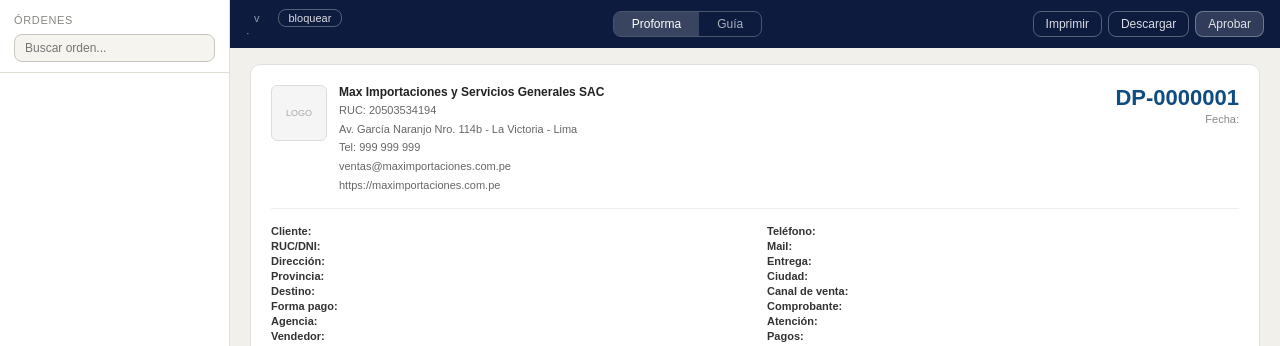
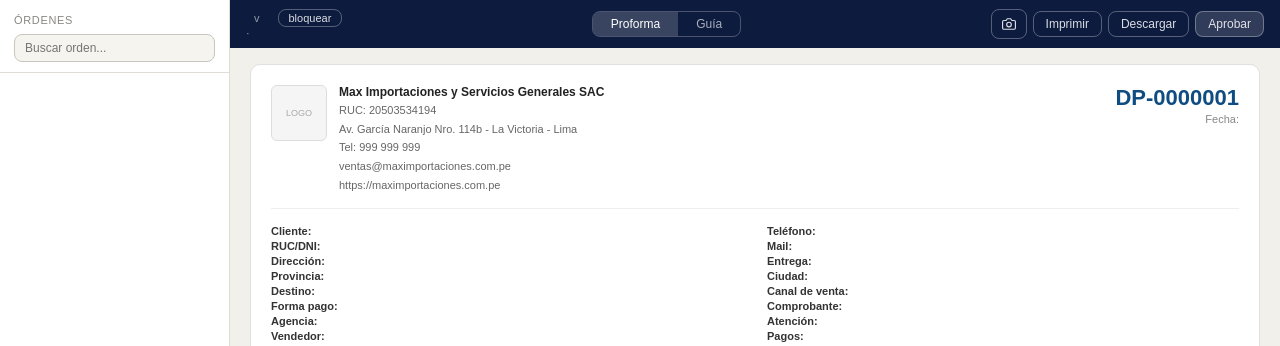
Before and after one commit to Hector3008/SIScore, a Node project: template src/views/proformSystem.revision.handlebars in a window 1280 px wide. Shown: the part 111-457 px from the top of the page. Run offline with Node 20 templates, Linux system fonts and the light colour scheme; the template is opened without the code that fills it, so the values that code supplies are empty; some libraries are stand-ins or nearby versions.

Commit message:
cargar-foto cargar-camara btns to revision head-bar

```diff
--- a/src/views/proformSystem.revision.handlebars
+++ b/src/views/proformSystem.revision.handlebars
@@ -6,7 +6,15 @@
   <meta name="viewport" content="width=device-width, initial-scale=1.0" />
   <title>Revisión</title>
   <style>
-
+.solo-tablet {
+  display: none;
+}
+
+@media (max-width: 1024px) {
+  .solo-tablet {
+    display: flex;
+  }
+}
 .fila-aprobada {
   background-color: #d4edda !important;
 }
@@ -954,11 +962,28 @@
           <button class="tab-btn" data-tab="guia">Guía</button>
         </div>
 
-        <div class="tab-actions">
-          <button class="act-btn">Imprimir</button>
-          <button class="act-btn">Descargar</button>
-          <button onclick="aprobar()" class="act-btn primary">Aprobar</button>
-        </div>
+<div class="tab-actions">
+  <button id="cargar_foto" class="act-btn solo-tablet"
+    style="padding:7px 10px;align-items:center;justify-content:center">
+    <svg width="14" height="14" viewBox="0 0 24 24" fill="none" stroke="currentColor" stroke-width="2"
+      stroke-linecap="round" stroke-linejoin="round">
+      <rect x="3" y="3" width="18" height="18" rx="2" ry="2" />
+      <circle cx="8.5" cy="8.5" r="1.5" />
+      <polyline points="21 15 16 10 5 21" />
+    </svg>
+  </button>
+  <button id="cargar_camara" class="act-btn"
+    style="padding:7px 10px;display:flex;align-items:center;justify-content:center">
+    <svg width="14" height="14" viewBox="0 0 24 24" fill="none" stroke="currentColor" stroke-width="2"
+      stroke-linecap="round" stroke-linejoin="round">
+      <path d="M23 19a2 2 0 0 1-2 2H3a2 2 0 0 1-2-2V8a2 2 0 0 1 2-2h4l2-3h6l2 3h4a2 2 0 0 1 2 2z" />
+      <circle cx="12" cy="13" r="4" />
+    </svg>
+  </button>
+  <button class="act-btn">Imprimir</button>
+  <button class="act-btn">Descargar</button>
+  <button onclick="aprobar()" class="act-btn primary">Aprobar</button>
+</div>
       </div>
 
       <!-- DOC AREA -->
@@ -1119,6 +1144,7 @@
     const socket = io();
     const proformsJSON = {{{ json proforms }}}
     let currentProform = {}
+    let currentPictures = []
     const proformPreview = {
       fecha: document.querySelector("#proforma_fecha"),
       version: document.querySelector("#proforma_version"),
@@ -1625,6 +1651,7 @@
       }
     }
     function cleanAll() {
+      currentPictures = []
       currentProform = {}
       console.log("currentProform (2): ", currentProform)
       proformPreview.cliente.nombre.textContent = ""
@@ -1847,7 +1874,83 @@
       ioToEmit(proforms)
       toastSuccess("proforma cerrada")
       cleanAll()
-    }
+
+    }
+
+  function comprimirImagen(file, maxWidth = 800, calidad = 0.6) {
+    return new Promise((resolve) => {
+      const reader = new FileReader()
+      reader.onload = (e) => {
+        const img = new Image()
+        img.onload = () => {
+          const canvas = document.createElement('canvas')
+          let width = img.width
+          let height = img.height
+          if (width > maxWidth) {
+            height = (height * maxWidth) / width
+            width = maxWidth
+          }
+          canvas.width = width
+          canvas.height = height
+          canvas.getContext('2d').drawImage(img, 0, 0, width, height)
+          resolve(canvas.toDataURL('image/jpeg', calidad))
+        }
+        img.src = e.target.result
+      }
+      reader.readAsDataURL(file)
+    })
+  }
+
+    document.getElementById('cargar_foto').addEventListener('click', (e) => {
+  e.stopPropagation()
+
+  const anterior = document.getElementById('inputFotoGaleriaRevision')
+  if (anterior) anterior.remove()
+
+  const input = document.createElement('input')
+  input.type = 'file'
+  input.accept = 'image/*'
+  input.id = 'inputFotoGaleriaRevision'
+  input.style.display = 'none'
+  document.body.appendChild(input)
+
+  input.addEventListener('change', async (e) => {
+    const file = e.target.files[0]
+    if (!file) return
+    const base64 = await comprimirImagen(file, 800, 0.6)
+    currentPictures.push(base64)
+    toastSuccess(`Foto agregada (${currentPictures.length} en total)`)
+    e.target.value = ""
+  })
+
+  input.click()
+})
+
+document.getElementById('cargar_camara').addEventListener('click', (e) => {
+  e.stopPropagation()
+
+  const anterior = document.getElementById('inputFotoCameraRevision')
+  if (anterior) anterior.remove()
+
+  const input = document.createElement('input')
+  input.type = 'file'
+  input.accept = 'image/*'
+  input.capture = 'environment'
+  input.id = 'inputFotoCameraRevision'
+  input.style.display = 'none'
+  document.body.appendChild(input)
+
+  input.addEventListener('change', async (e) => {
+    const file = e.target.files[0]
+    if (!file) return
+    const base64 = await comprimirImagen(file, 800, 0.6)
+    currentPictures.push(base64)
+    toastSuccess(`Foto agregada (${currentPictures.length} en total)`)
+    e.target.value = ""
+  })
+
+  input.click()
+})
   </script>
 
 </body>
```
